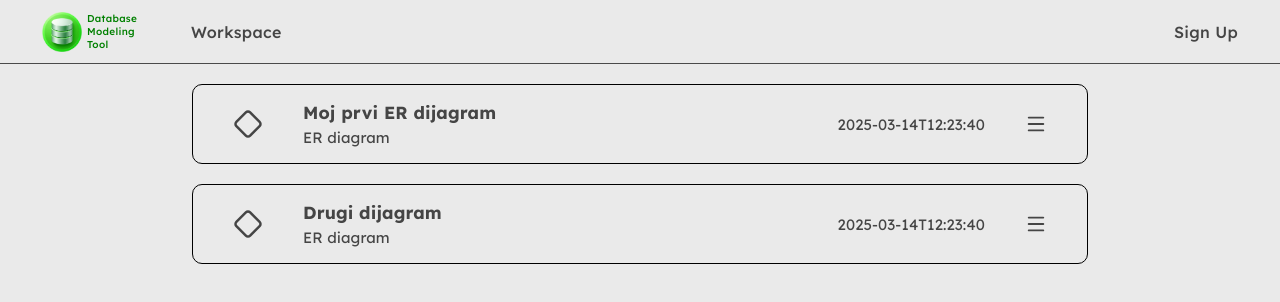
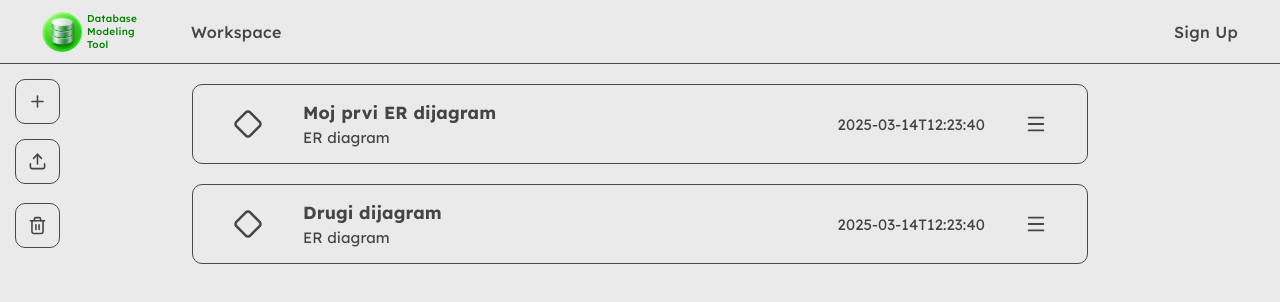
Before and after one commit to Vjekoslav-Radosevic/DBMT-frontend, a Vue app: page /workspace in a window 1280 px wide. Shown: the top 302 px of the page. Built offline with nearby package versions, Linux system fonts and the light colour scheme; no server answers.

Commit message:
add buttons for craeting, importing and trash

```diff
--- a/src/views/WorkspaceView.vue
+++ b/src/views/WorkspaceView.vue
@@ -1,4 +1,12 @@
 <template>
+    <div class="buttons">
+        <Plus class="buttons__button" />
+        <label>
+            <Upload class="buttons__button" />
+            <input type="file" @change="importDiagram" accept=".json" style="display: none" />
+        </label>
+        <Trash2 class="buttons__button" />
+    </div>
     <div v-for="diagram in diagrams" :key="diagram.id" class="diagram" @click="openDiagram($event, diagram.id)">
         <div class="diagram__right">
             <Diamond class="diagram__icon" />
@@ -19,10 +27,10 @@
 </template>
 
 <script>
-import { Diamond, Menu as MenuIcon } from "lucide-vue-next";
+import { Diamond, Menu as MenuIcon, Plus, Upload, Trash2 } from "lucide-vue-next";
 export default {
     name: "WorkspaceView",
-    components: { Diamond, MenuIcon },
+    components: { Diamond, MenuIcon, Plus, Upload, Trash2 },
     data() {
         return {
             diagrams: [
@@ -42,7 +50,7 @@ export default {
                 if (response.ok) {
                     this.diagrams = await response.json();
                 } else {
-                    console.error(`Cannot fetch diagrams, server responded with status ${response.status}`);
+                    console.error("Cannot fetch diagrams, server responded with status", response.status);
                 }
             } catch (error) {
                 console.error("An error occured while fetching diagrams: ", error);
@@ -52,12 +60,74 @@ export default {
             if (event.target.classList.contains("diagram__options")) return;
             this.$router.push({ name: "diagram", params: { id: id } });
         },
+        importDiagram(event) {
+            const file = event.target.files[0];
+            if (!file) return;
+
+            const reader = new FileReader();
+            reader.onload = (e) => {
+                try {
+                    const diagramJson = e.target.result;
+                    const newDiagram = JSON.parse(diagramJson);
+                    this.diagrams.unshift(newDiagram);
+                    this.saveDiagram(diagramJson);
+                } catch (error) {
+                    console.error("Invalid JSON file:", error);
+                }
+            };
+            reader.readAsText(file);
+        },
+        async saveDiagram(diagram) {
+            try {
+                const response = await fetch(`${this.apiUrl}/api/diagrams`, {
+                    method: "POST",
+                    headers: {
+                        "Content-Type": "application/json",
+                    },
+                    credentials: "include",
+                    body: diagram,
+                });
+
+                if (response.ok) {
+                    console.log("Diagram successfully saved");
+                } else {
+                    console.error("Cannot save diagram, server responded with status", response.status);
+                }
+            } catch (error) {
+                console.error("An error occured while saving diagram: ", error);
+            }
+        },
     },
 };
 </script>
 
 <style scoped lang="scss">
 @use "@/assets/styles/variables" as *;
+
+.buttons {
+    position: absolute;
+    top: 8vh;
+    left: 0;
+    width: 15vw;
+    display: flex;
+    flex-direction: column;
+
+    &__button {
+        width: 45px;
+        height: 45px;
+        padding: 12px;
+        margin-top: 15px;
+        margin-left: 15px;
+        border-radius: 10px;
+        border: 1px solid $system-tert;
+
+        &:hover {
+            cursor: pointer;
+            color: $text-sec;
+            background-color: $system-tert;
+        }
+    }
+}
 
 .diagram {
     width: 70vw;
@@ -67,7 +137,7 @@ export default {
     align-items: center;
     margin: 20px auto;
     border-radius: 10px;
-    border: 1px solid black;
+    border: 1px solid $system-tert;
 
     &:hover {
         cursor: pointer;
@@ -100,7 +170,7 @@ export default {
         height: 42px;
         padding: 10px;
         margin: 30px;
-        border-radius: 50%;
+        border-radius: 10px;
 
         &:hover {
             background-color: $system-sec;
```
